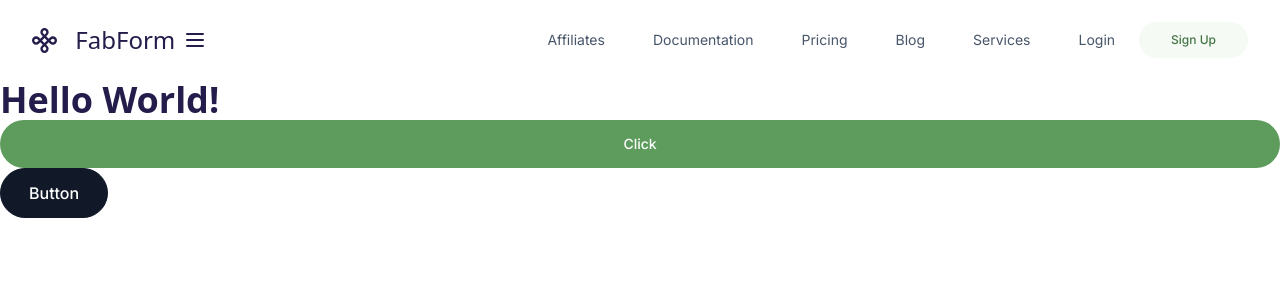
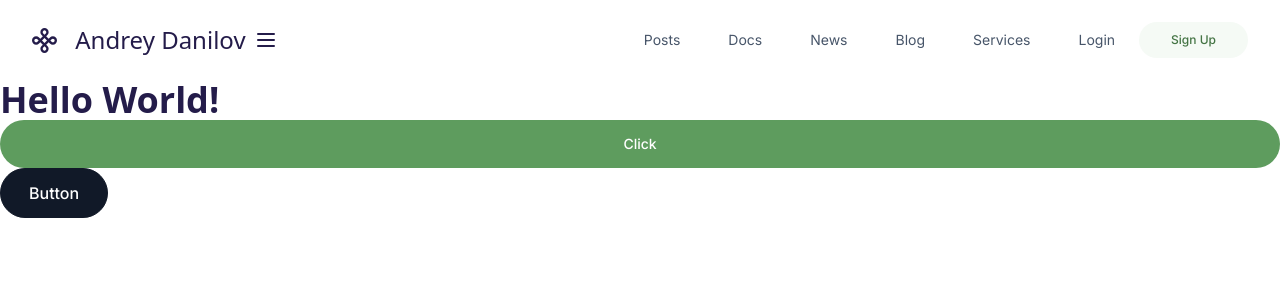
Before and after one commit to EvilPencil/www, a Jekyll site: the page built from index.html, in a window 1280 px wide. Shown: the top 300 px of the page. Built offline with Jekyll 4.4.1, drawn with Linux system fonts in a browser that asks for light colours.

Commit message:
Update nav.html

```diff
--- a/_includes/nav.html
+++ b/_includes/nav.html
@@ -2,7 +2,7 @@
    <div class="relative w-full mx-auto 2xl:max-w-7xl">
     <div x-data="{ open: false }" class="relative flex flex-col w-full px-8 py-5 mx-auto md:items-center md:justify-between md:flex-row md:px-12 lg:px-32 max-w-7xl">
      <div class="flex flex-row items-center justify-between text-blue-950 lg:justify-start">
-      <a href="https://fabform.io/" class="inline-flex items-center gap-3">
+      <a href="https://danilovandrey.ru/" class="inline-flex items-center gap-3">
         <span>
           <svg width="25" height="25" viewBox="0 0 25 25" fill="none" xmlns="http://www.w3.org/2000/svg">
             <g clip-path="url(#clip0_1907_6613)">
@@ -15,7 +15,7 @@
             </defs>
           </svg>
         </span>
-                   <span class="text-2xl font-display"> &nbsp;FabForm</span>
+        <span class="text-2xl font-display"> &nbsp;Andrey Danilov</span>
       </a>
        <button @click="open = !open" class="inline-flex items-center justify-center p-2 text-blue-950 hover:text-blue-400 focus:outline-none focus:text-blue-950 md:hidden">
          <svg class="w-6 h-6" stroke="currentColor" fill="none" viewBox="0 0 24 24">
@@ -25,13 +25,19 @@
        </button>
    </div>
       <nav :class="{'flex': open, 'hidden': !open}" class="flex-col items-center flex-grow hidden md:pb-0 md:flex md:justify-end md:flex-row">
-                             <a class="px-2 py-2 text-sm font-normal text-slate-600 lg:px-6 md:px-3 hover:text-green-500" href="https://fabform.lemonsqueezy.com/affiliates">Affiliates</a>
-                              <a class="px-2 py-2 text-sm font-normal text-slate-600 lg:px-6 md:px-3 hover:text-green-500" target="_blank" href="https://docs.fabform.io/">Documentation</a>
-                               <a class="px-2 py-2 text-sm font-normal text-slate-600 lg:px-6 md:px-3 hover:text-green-500" href="https://fabform.io/pricing">Pricing</a>
-                                <a class="px-2 py-2 text-sm font-normal text-slate-600 lg:px-6 md:px-3 hover:text-green-500" href="https://fabform.io/blog">Blog</a>
-                                 <a class="px-2 py-2 text-sm font-normal text-slate-600 lg:px-6 md:px-3 hover:text-green-500" href="https://fabform.io/services">Services</a>
-                                  <a class="px-2 py-2 text-sm font-normal text-slate-600 lg:px-6 md:px-3 hover:text-green-500" target="_blank" href="https://app.fabform.io/login">Login</a>
-                                   <a target="_blank" href="https://app.fabform.io/signup" class="items-center inline-flex w-full focus:outline-disc bg-green-50 duration-200 focus:ring-2 focus:ring-green-60 focus:ring-offset-2 font-medium lg:w-auto h-9 hover:bg-green-100 justify-center px-8 py-1 md:w-auto rounded-full text-green-600 text-center text-xs">
+        <a class="px-2 py-2 text-sm font-normal text-slate-600 lg:px-6 md:px-3 hover:text-green-500"
+          href="/posts">Posts</a>
+        <a class="px-2 py-2 text-sm font-normal text-slate-600 lg:px-6 md:px-3 hover:text-green-500" target="_blank"
+          href="/docs">Docs</a>
+        <a class="px-2 py-2 text-sm font-normal text-slate-600 lg:px-6 md:px-3 hover:text-green-500"
+          href="/news">News</a>
+        <a class="px-2 py-2 text-sm font-normal text-slate-600 lg:px-6 md:px-3 hover:text-green-500"
+          href="/blog">Blog</a>
+        <a class="px-2 py-2 text-sm font-normal text-slate-600 lg:px-6 md:px-3 hover:text-green-500"
+          href="/services">Services</a>
+        <a class="px-2 py-2 text-sm font-normal text-slate-600 lg:px-6 md:px-3 hover:text-green-500"
+          target="_blank" href="https://danilovandrey.ru/login">Login</a>
+        <a target="_blank" href="https://danilovandrey.ru/signup" class="items-center inline-flex w-full focus:outline-disc bg-green-50 duration-200 focus:ring-2 focus:ring-green-60 focus:ring-offset-2 font-medium lg:w-auto h-9 hover:bg-green-100 justify-center px-8 py-1 md:w-auto rounded-full text-green-600 text-center text-xs">
           Sign Up
         </a>
       </nav>
```
Lines whose indentation alone changed are shown as unchanged.
